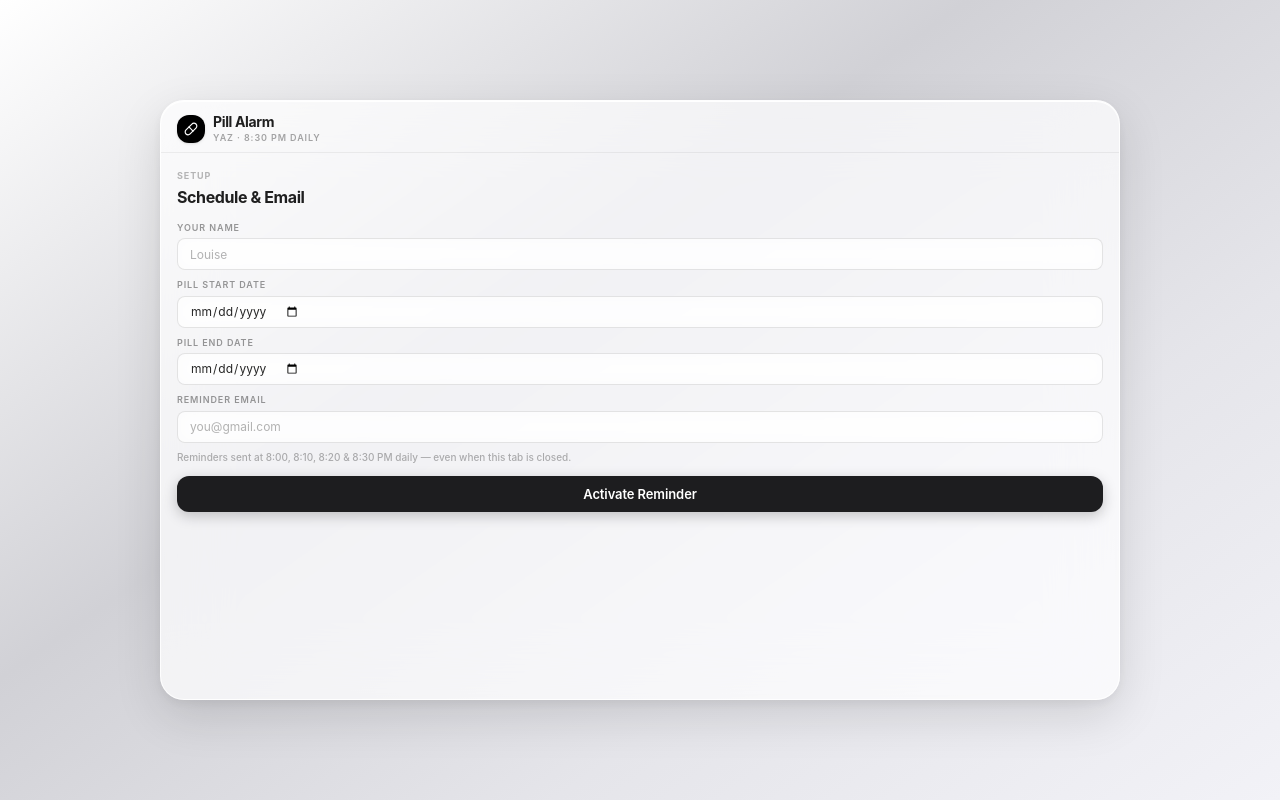
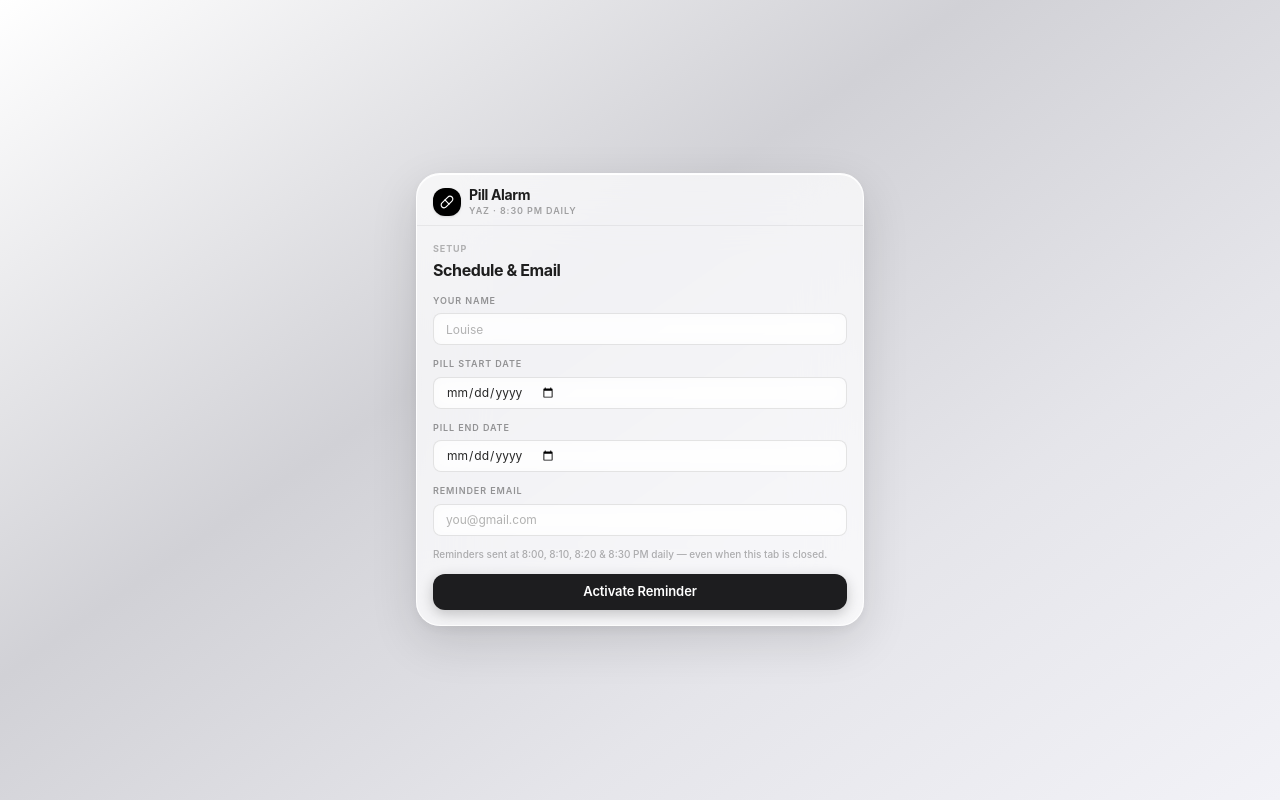
Before and after one commit to johnlouisejizdeortega/yaz-pill-reminder-laravel, a Laravel app: page / in a window 1280 px wide. Run offline with Laravel 12, Linux system fonts and the light colour scheme; style sheets or scripts are compiled from the project's sources.

Commit message:
fix: prevent modal content overflow and improve form/dashboard layout
Agent-Logs-Url: https://github.com/johnlouisejizdeortega/yaz-pill-reminder-laravel/sessions/6c6f7e5e-0e3c-4a33-8fd1-d3a25f9d8835

Co-authored-by: johnlouisejizdeortega <122984752+johnlouisejizdeortega@users.noreply.github.com>

```diff
--- a/resources/js/App.jsx
+++ b/resources/js/App.jsx
@@ -37,12 +37,12 @@ const spring = { type: "spring", stiffness: 320, damping: 32 };
 /* ── sub-components ── */
 function Field({ label, error, children }) {
   return (
-    <div className="mb-2">
-      <Label className="mb-1 block text-[9px] font-semibold text-black/40 uppercase tracking-widest">{label}</Label>
+    <div className="mb-3">
+      <Label className="mb-1.5 block text-[9px] font-semibold text-black/40 uppercase tracking-widest">{label}</Label>
       {children}
       {error && (
         <motion.p initial={{ opacity: 0, y: -3 }} animate={{ opacity: 1, y: 0 }}
-          className="text-[9px] text-black/55 mt-0.5 font-semibold">{error}</motion.p>
+          className="text-[9px] text-black/55 mt-1 font-semibold">{error}</motion.p>
       )}
     </div>
   );
@@ -50,9 +50,9 @@ function Field({ label, error, children }) {
 
 function Row({ label, value }) {
   return (
-    <div className="flex justify-between items-center py-1 border-b border-black/6 last:border-0">
-      <span className="text-[9px] font-semibold text-black/35 uppercase tracking-wider">{label}</span>
-      <span className="text-[10px] font-semibold text-black/75">{value}</span>
+    <div className="flex justify-between items-center gap-2 py-1 border-b border-black/6 last:border-0">
+      <span className="text-[9px] font-semibold text-black/35 uppercase tracking-wider flex-shrink-0">{label}</span>
+      <span className="text-[10px] font-semibold text-black/75 text-right min-w-0 break-words">{value}</span>
     </div>
   );
 }
@@ -231,14 +231,14 @@ export default function App() {
   const todayTaken = taken[dn];
 
   return (
-    <div className="fixed inset-0 flex items-center justify-center overflow-hidden">
+    <div className="fixed inset-0 flex items-center justify-center overflow-hidden p-4">
 
       <motion.div
         initial={{ opacity: 0, scale: 0.95, y: 20 }}
         animate={{ opacity: 1, scale: 1,    y: 0  }}
         transition={{ type: "spring", stiffness: 260, damping: 28 }}
-        className="glass rounded-3xl flex flex-col overflow-hidden"
-        style={{ width: "75vw", height: "75vh", minWidth: 300 }}
+        className="glass rounded-3xl flex flex-col overflow-hidden w-full max-w-md"
+        style={{ maxHeight: "calc(100vh - 2rem)" }}
       >
 
         {/* ── Header ── */}
@@ -253,14 +253,14 @@ export default function App() {
             <Pill size={14} color="#fff" strokeWidth={2} />
           </motion.div>
 
-          <div>
+          <div className="min-w-0 flex-1">
             <h1 className="text-sm font-bold tracking-tight text-black/88 leading-tight">Pill Alarm</h1>
             <p className="text-[9px] text-black/35 font-semibold uppercase tracking-widest">Yaz · 8:30 PM Daily</p>
           </div>
 
           {cfg.email && (
             <motion.div initial={{ opacity: 0, x: 10 }} animate={{ opacity: 1, x: 0 }}
-              className="ml-auto glass-inner rounded-lg px-2 py-1 flex items-center gap-1">
+              className="ml-auto glass-inner rounded-lg px-2 py-1 flex items-center gap-1 flex-shrink-0">
               <Clock size={10} className="text-black/38" strokeWidth={2.5} />
               <span className="text-[10px] font-bold tabular-nums text-black/60 tracking-wide">{timeStr}</span>
             </motion.div>
@@ -268,7 +268,7 @@ export default function App() {
         </div>
 
         {/* ── Content ── */}
-        <div className="flex-1 overflow-hidden">
+        <div className="flex-1 overflow-y-auto overflow-x-hidden scrollbar-hide min-h-0">
           <AnimatePresence mode="wait">
 
             {/* Setup */}
@@ -334,7 +334,7 @@ export default function App() {
                       <Row label="Name"  value={cfg.name} />
                       <Row label="Start" value={formatDate(cfg.startDate)} />
                       <Row label="End"   value={formatDate(cfg.endDate)} />
-                      <Row label="Email" value={<span className="text-[9px]">{cfg.email}</span>} />
+                      <Row label="Email" value={<span className="text-[9px] break-all">{cfg.email}</span>} />
                       <Row label="Today" value={`Day ${dn} of ${tot}`} />
                       <div className="flex justify-between items-center py-1">
                         <span className="text-[9px] font-semibold text-black/35 uppercase tracking-wider">Status</span>
```
